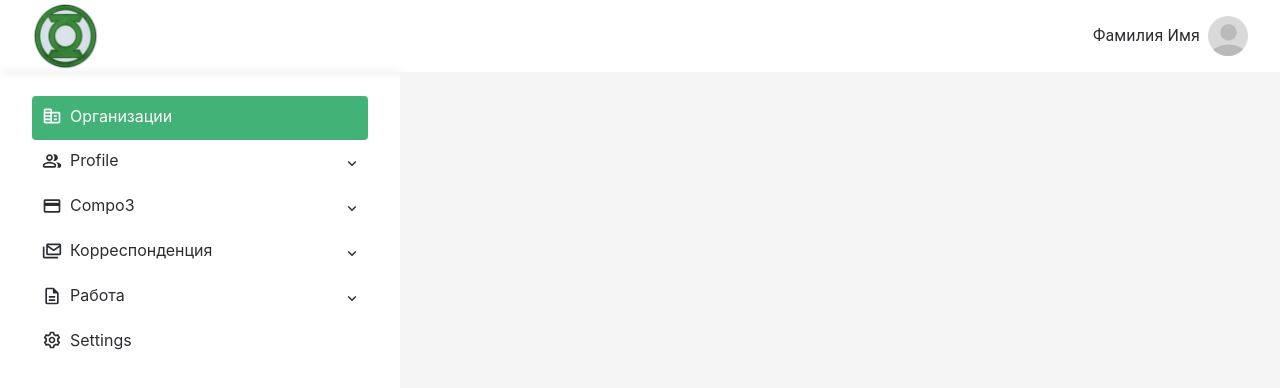
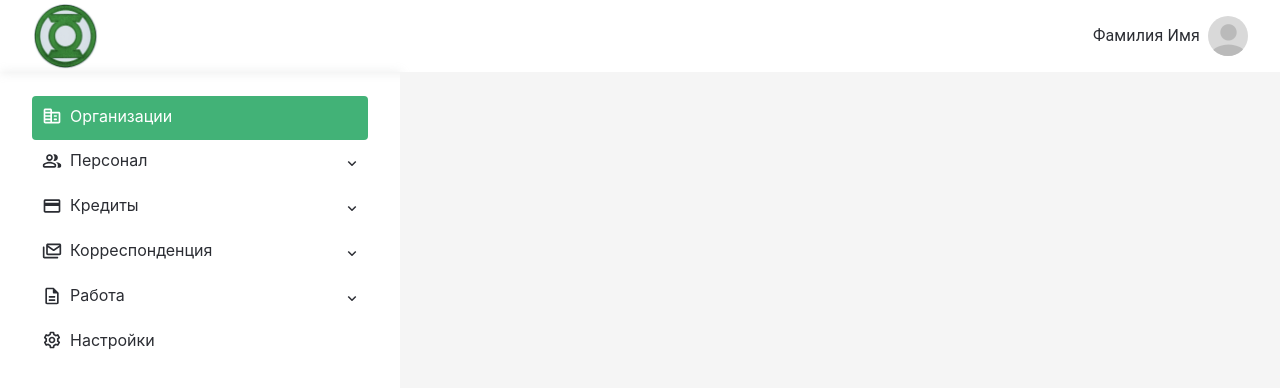
Before and after one commit to Daniel-TheProgrammer/dash-web, a React (Vite) app: page / in a window 1280 px wide. Shown: the top 388 px of the page. Built offline with nearby package versions, Linux system fonts and the light colour scheme.

Commit message:
feat: [typo fix]

```diff
--- a/src/views/aside.tsx
+++ b/src/views/aside.tsx
@@ -58,7 +58,7 @@ export const Aside = () => {
                     marginLeft: "8px",
                   }}
                 >
-                  Settings
+                  Настройки
                 </span>
               </Box>
             </Box>
@@ -77,12 +77,12 @@ const MenuItems = [
 
   {
     icon: <Profile />,
-    name: "Profile",
+    name: "Персонал",
     children: [],
   },
   {
     icon: <Compo3 />,
-    name: "Compo3",
+    name: "Кредиты",
     children: [],
   },
   {
--- a/src/views/tables.tsx
+++ b/src/views/tables.tsx
@@ -44,21 +44,8 @@ const TextInput = styled(TextField)({
   border: "none",
 });
 
-/*function createData(
-  ID: number,
-  col2: string,
-  col3: string,
-  col4: string,
-  col5: number,
-  col6: string,
-  col7?: React.ReactNode
-) {
-  return { ID, col2, col3, col4, col5, col6, col7 };
-}
-*/
-
 export const TableView = () => {
-  const [open, setOpen] = useState(true);
+  const [open, setOpen] = useState(false);
   const handleOpen = () => setOpen(true);
   const handleClose = () => setOpen(false);
   const [data, setData] = useState([]);
```
